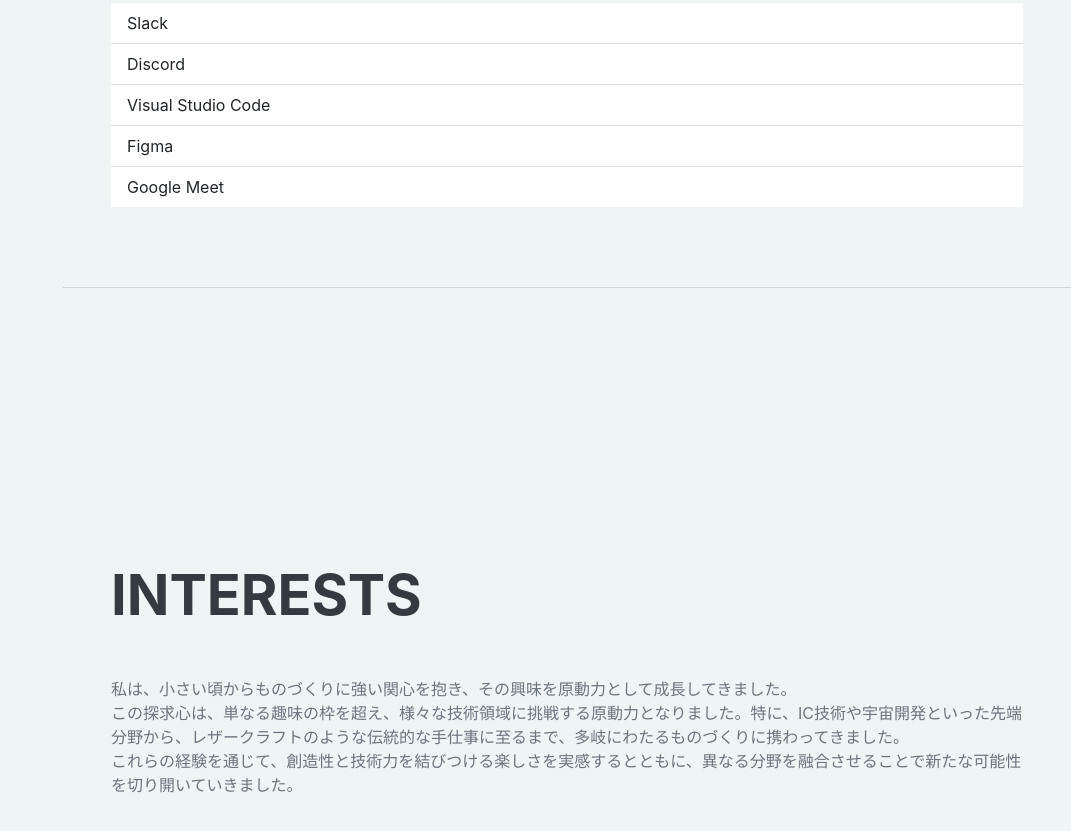
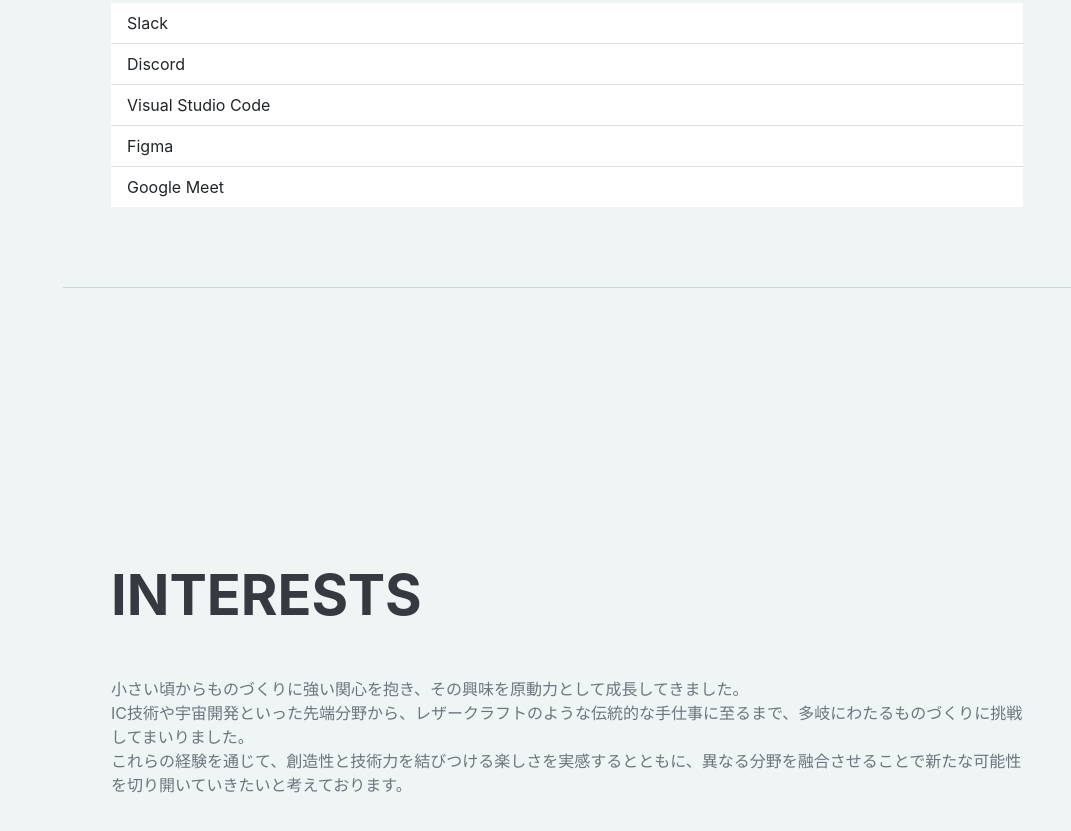
Before and after one commit to Shibuya14/portfolio_site, a plain HTML site: page index.html in a window 1280 px wide. Shown: the part 2695-3526 px from the top of the page, without its empty margins (209-1280 px from the left). Drawn offline with nearby package versions, Linux system fonts and the light colour scheme; a web font is replaced by a local one.

Commit message:
Update index.html　Interests

```diff
--- a/index.html
+++ b/index.html
@@ -177,9 +177,9 @@
                 <div class="resume-section-content">
                     <h2 class="mb-5">Interests</h2>
                     <p>
-                        私は、小さい頃からものづくりに強い関心を抱き、その興味を原動力として成長してきました。<br>
-                        この探求心は、単なる趣味の枠を超え、様々な技術領域に挑戦する原動力となりました。特に、IC技術や宇宙開発といった先端分野から、レザークラフトのような伝統的な手仕事に至るまで、多岐にわたるものづくりに携わってきました。<br>
-                        これらの経験を通じて、創造性と技術力を結びつける楽しさを実感するとともに、異なる分野を融合させることで新たな可能性を切り開いていきました。
+                        小さい頃からものづくりに強い関心を抱き、その興味を原動力として成長してきました。<br>
+                        IC技術や宇宙開発といった先端分野から、レザークラフトのような伝統的な手仕事に至るまで、多岐にわたるものづくりに挑戦してまいりました。<br>
+                        これらの経験を通じて、創造性と技術力を結びつける楽しさを実感するとともに、異なる分野を融合させることで新たな可能性を切り開いていきたいと考えております。
                     </p>
                 </div>
             </section>
```
